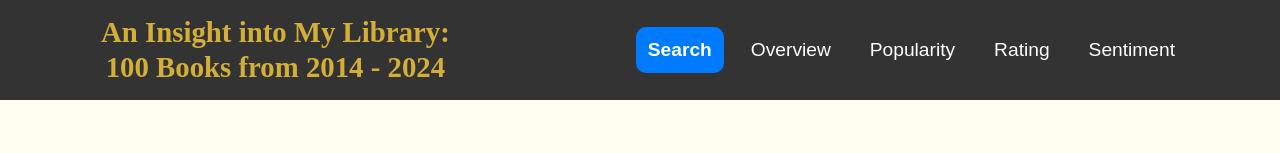
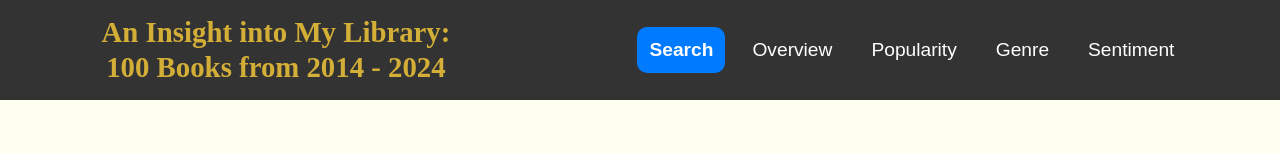
Before and after one commit to asyikin22/P1-goodreads, a website: page index.html in a window 1280 px wide. Shown: the top 153 px of the page. Drawn offline with nearby package versions, Linux system fonts and the light colour scheme.

Commit message:
edit section title

```diff
--- a/index.html
+++ b/index.html
@@ -15,7 +15,7 @@
                 <button class="tab-button active" data-section="chart_search">Search</button>
                 <button class="tab-button" data-section="bubble_chart">Overview</button>
                 <button class="tab-button" data-section="popular_books">Popularity</button>
-                <button class="tab-button" data-section="books_rating">Rating</button>
+                <button class="tab-button" data-section="books_rating">Genre</button>
                 <button class="tab-button" data-section="sentiment_score">Sentiment</button>
             </nav>
         </header>
```
